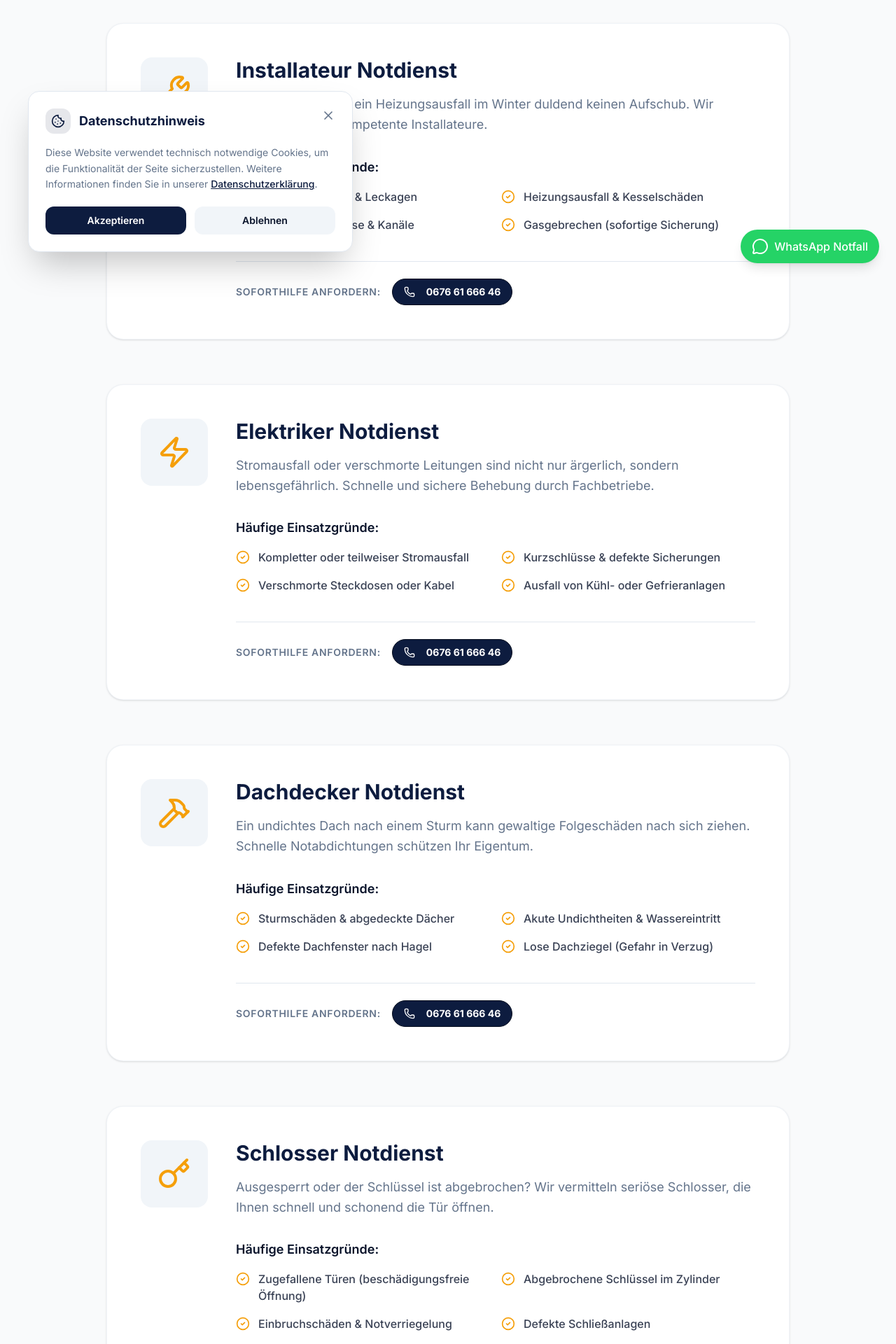
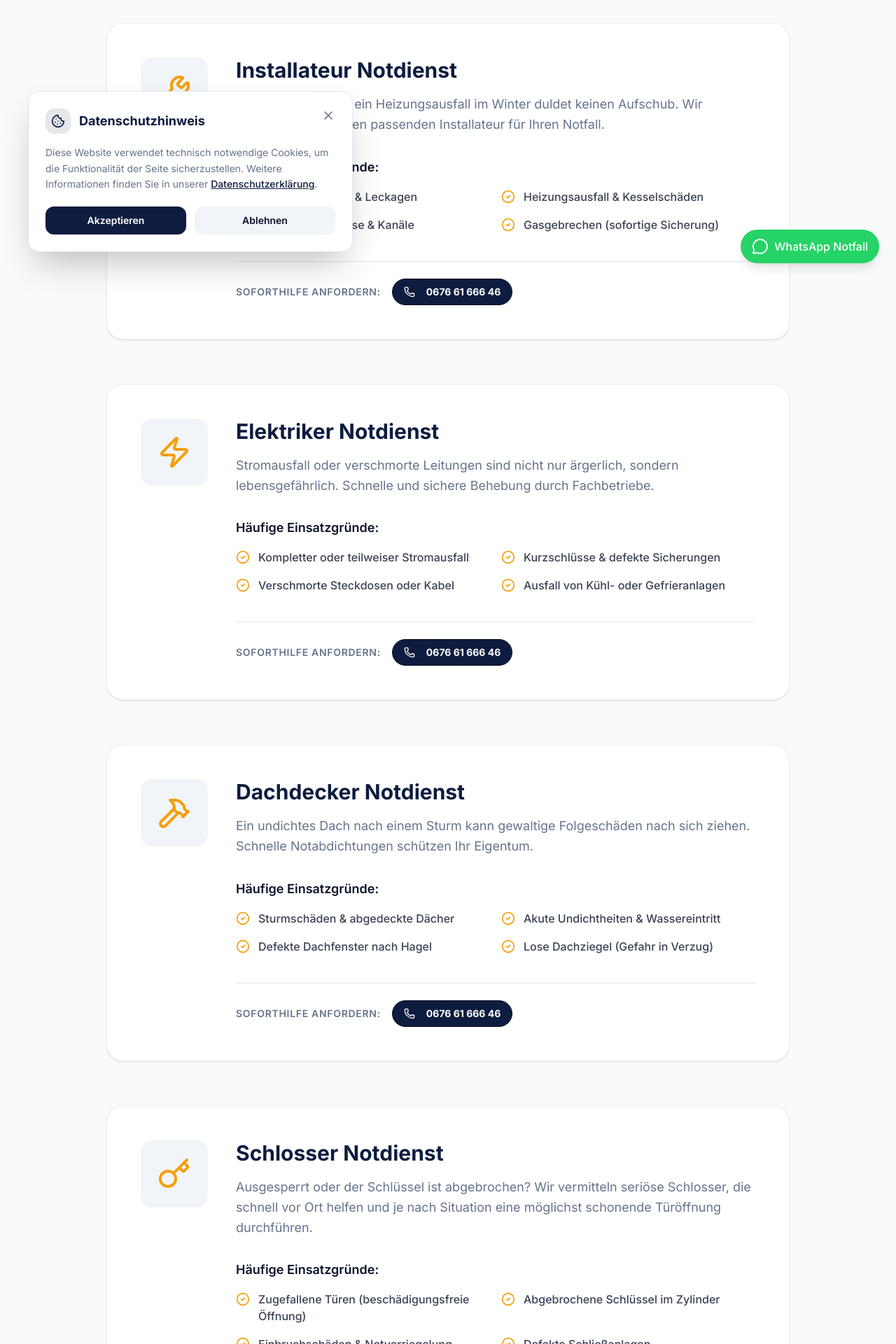
Before and after one commit to tufan8877/Notprofi24, a React (Vite) app: page /leistungen in a window 1280 px wide. Shown: the part 400-2320 px from the top of the page at 70% size. Built offline with nearby package versions, Linux system fonts and the light colour scheme.

Commit message:
Improve service descriptions

```diff
--- a/src/pages/Leistungen.tsx
+++ b/src/pages/Leistungen.tsx
@@ -8,7 +8,7 @@ export default function Leistungen() {
       id: "installateur",
       title: "Installateur Notdienst",
       icon: <Wrench className="w-12 h-12 text-secondary" />,
-      description: "Ein Rohrbruch oder ein Heizungsausfall im Winter duldend keinen Aufschub. Wir vermitteln sofort kompetente Installateure.",
+      description: "Ein Rohrbruch oder ein Heizungsausfall im Winter duldet keinen Aufschub. Wir vermitteln schnell den passenden Installateur für Ihren Notfall.",
       features: ["Wasserrohrbruch & Leckagen", "Heizungsausfall & Kesselschäden", "Verstopfte Abflüsse & Kanäle", "Gasgebrechen (sofortige Sicherung)"]
     },
     {
@@ -29,7 +29,7 @@ export default function Leistungen() {
       id: "schlosser",
       title: "Schlosser Notdienst",
       icon: <Key className="w-12 h-12 text-secondary" />,
-      description: "Ausgesperrt oder der Schlüssel ist abgebrochen? Wir vermitteln seriöse Schlosser, die Ihnen schnell und schonend die Tür öffnen.",
+      description: "Ausgesperrt oder der Schlüssel ist abgebrochen? Wir vermitteln seriöse Schlosser, die schnell vor Ort helfen und je nach Situation eine möglichst schonende Türöffnung durchführen.",
       features: ["Zugefallene Türen (beschädigungsfreie Öffnung)", "Abgebrochene Schlüssel im Zylinder", "Einbruchschäden & Notverriegelung", "Defekte Schließanlagen"]
     },
     {
```
